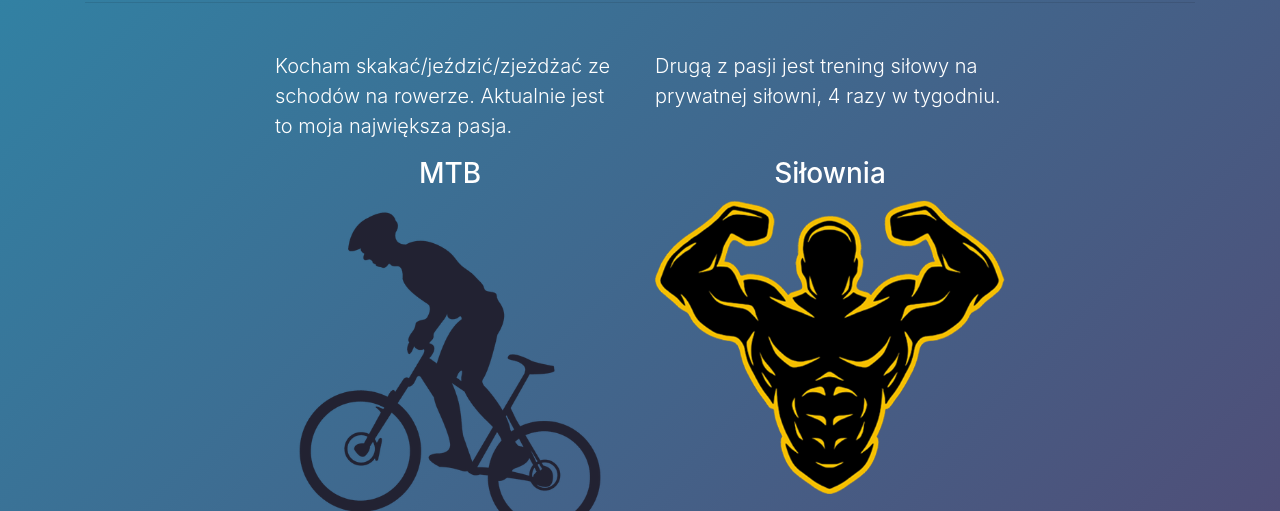
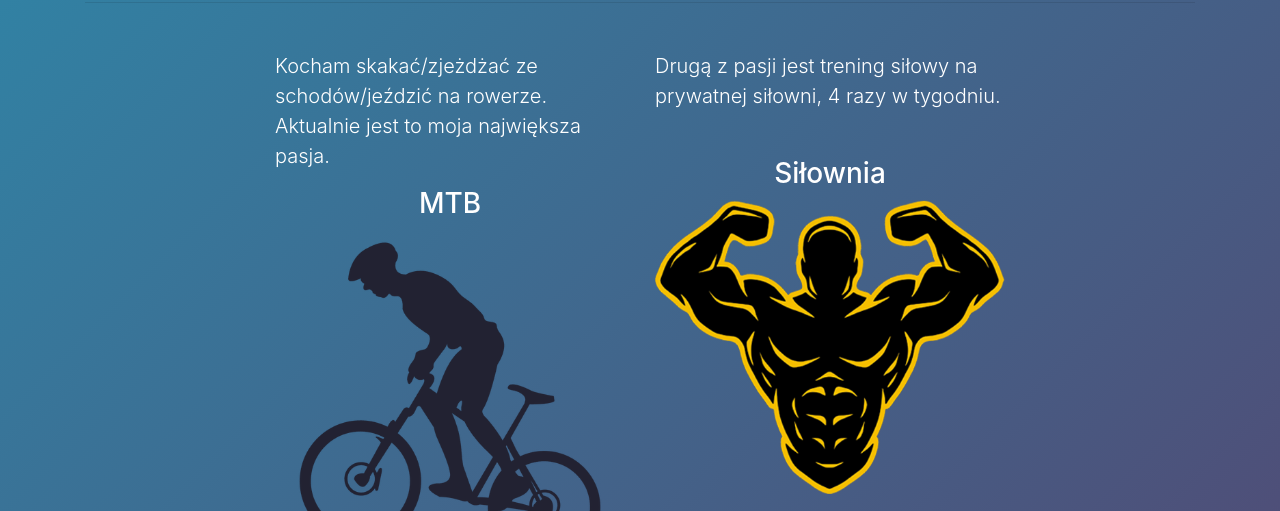
Before and after one commit to Yordii01/portfolioo, a plain HTML site: page index.html in a window 1280 px wide. Shown: the part 589-1100 px from the top of the page. Drawn offline with Linux system fonts and the light colour scheme.

Commit message:
Update index.html

```diff
--- a/index.html
+++ b/index.html
@@ -50,7 +50,7 @@
                 <div class="row">
                     <div class="col-lg-4 ml-auto">
                         <p class="lead">
-                        Kocham skakać/jeździć/zjeżdżać ze schodów na rowerze. Aktualnie jest to moja największa pasja.
+                        Kocham skakać/zjeżdżać ze schodów/jeździć na rowerze. Aktualnie jest to moja największa pasja.
                         <h3>MTB</h3>
                         <img class="img-fluid mb-5 d-block mx-auto" src="img/bike.png" alt="rower"></a>
                         </p>
```
